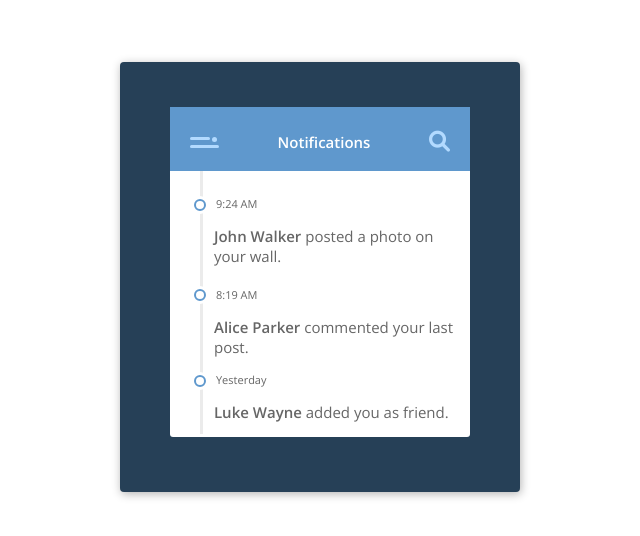
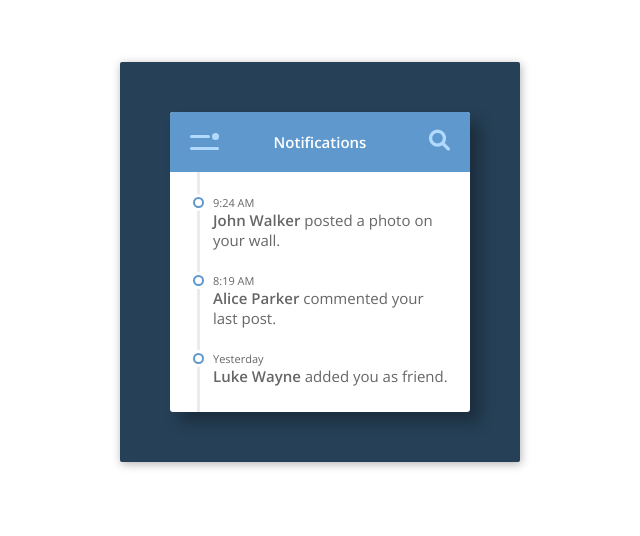
Before and after one commit to tanushiuix/assignment2-animation, a plain HTML site: page index.html in a window 1280 px wide. Shown: the part 138-674 px from the top of the page, without its empty margins (320-960 px from the left). Drawn offline with nearby package versions, Linux system fonts and the light colour scheme.

Commit message:
final completed

```diff
--- /dev/null
+++ b/App.js
@@ -0,0 +1,16 @@
+document.addEventListener('DOMContentLoaded', function() {
+    var searchIcon = document.querySelector('.search-icon');
+    var searchInput = document.querySelector('.search-input');
+    var menuIcon = document.querySelector('.menu-icon');
+    var panel = document.querySelector('.panel');
+    var menu = document.querySelector('.menu');
+
+    searchIcon.addEventListener('click', function() {
+        searchInput.classList.toggle('active');
+    });
+
+    menuIcon.addEventListener('click', function() {
+        panel.classList.toggle('show-menu');
+        menu.classList.toggle('active');
+    });
+});
--- a/index.css
+++ b/index.css
@@ -11,12 +11,12 @@
   top: 50%;
   left: 50%;
   width: 400px;
-  height: 430px;
+  height: 400px;
   margin-top: -200px;
   margin-left: -200px;
-  border-radius: 4px;
+  border-radius: 2px;
   box-shadow: 1px 2px 10px 0px rgba(0,0,0,0.3);
-  background: var(--blue-dark);
+  background-color:#264057;
   color: #666666;
   font-family: 'Open Sans', Helvetica, sans-serif;
   -webkit-font-smoothing: antialiased;
@@ -24,177 +24,238 @@
   overflow: hidden;
 }
 
-.panel{
-    margin-top: 45px;
-    margin-left:auto;
-    margin-right: auto;
-    width:300px;
-    height: 330px;
-
-    display: flex;
-    flex-direction: column;
-    background-color: white;
+.panel {
+  position: absolute;
+  z-index: 2;
+  height: 300px;
+  width: 300px;
+  top: 50px;
+  left: 50px;
+  background-color: #fff;
   border-radius: 3px;
-}
-.header{
-    width: 100%;
-    padding-bottom: 19px;
-
-    background-color:  #5F98CD;
-
-    display: flex;
-    flex-direction: row;
-    justify-content: space-between;
+  overflow: hidden;
+  box-shadow: 10px 10px 15px 0 rgba(0,0,0,0.3);
+  transition: all .5s ease-in-out;
 }
 
-.menu-icon .dash-top{
-    width: 20px;
-    height: 3px;
-    border-radius: 3px;
-    background-color:  #B2DAFF;
-    margin-top: 30px;
-    margin-left: 20px;
+.panel.show-menu {
+  transform: translate3d(150px,0,0);
 }
-.menu-icon .dash-bottom{
+
+.panel .header {
+  height: 60px;
+  width: 100%;
+  background-color: #5F98CD;
+}
+
+.panel .header .menu-icon {
+  position: absolute;
   width: 29px;
-    height: 3px;
-    border-radius:3px;
-    background-color: #B2DAFF;
-    margin-top: 5px;
-    margin-left: 20px;
-}
-.menu-icon .circle{
-    width: 5px;
-    height: 5px;
-    border-radius: 50%;
-    background-color: #B2DAFF;
-    margin-top: 18px;
-    margin-left: 22px;
-}
-.title{
-    margin-top: 25px;
-    color: #fff;
-    text-align: center;
-    font-weight: 600;
-    font-size: 15px;
-}
- .search-icon{
-    z-index: 2;
-    font-size: 21px;
-    color: #B2DAFF;
-    margin-top: 24px;
-    margin-right: 20px;
-    transition: all .3s ease;
+  height: 15px;
+  top: 23px;
+  left: 20px;
   cursor: pointer;
-}
-.search-icon:hover{
-    color: #fff;
 }
 
 .panel .header .menu-icon:hover .dash-top,
 .panel .header .menu-icon:hover .dash-bottom,
 .panel .header .menu-icon:hover .circle {
-  background: #fff;
+  background-color: #fff;
 }
 
-.notifications{
-    display: flex;
-    width: 100%;
+.panel .header .menu-icon .dash-top {
+  position: absolute;
+  width: 20px;
+  height: 3px;
+  top: 0;
+  left: 0;
+  background-color: #B2DAFF;
+  border-radius: 3px;
+  transition: all .2s ease-in-out;
+}
 
-    justify-content: space-around;
+.panel .header .menu-icon .dash-bottom {
+  position: absolute;
+  width: 29px;
+  height: 3px;
+  bottom: 0;
+  left: 0;
+  background-color: #B2DAFF;
+  border-radius: 3px;
+  transition: all .2s ease-in-out;
+}
 
+.panel .header .menu-icon .circle {
+  position: absolute;
+  height: 7px;
+  width: 7px;
+  border-radius: 50%;
+  top: -2px;
+  right: 0;
+  background-color: #B2DAFF;
+  transition: all .2s ease-in-out;
 }
-.line{
+
+.panel .header .title {
+  display: block;
+  text-align: center;
+  line-height: 60px;
+  color: #fff;
+  font-weight: 600;
+  font-size: 15px;
+}
+
+.panel .header .search-input {
+  box-sizing: border-box;
+  position: absolute;
+  top: 13px;
+  right: 55px;
+  width: 230px;
+  height: 34px;
+  border-radius: 17px;
+  border: none;
+  background-color: #fff;
+  padding: 0 17px;
+  font-size: 13px;
+  color: #666;
+  transition: all .3s ease-in-out;
+  transform: translateX(15px);
+  opacity: 0;
+  pointer-events: none;
+}
+
+.panel .header .search-input:focus {
+  outline: none;
+}
+
+.panel .header .search-input.active {
+  transform: translateX(0);
+  opacity: 1;
+  pointer-events: all;
+}
+
+.panel .header .search-icon {
+  position: absolute;
+  z-index: 2;
+  font-size: 21px;
+  color: #B2DAFF;
+  top: 18px;
+  right: 20px;
+  transition: all .3s ease;
+  cursor: pointer;
+}
+
+.panel .header .search-icon:hover {
+  color: #fff;
+}
+
+.panel .notifications {
+  position: relative;
+  height: 100%;
+  overflow: hidden;
+}
+
+.panel .notifications .line {
+  position: absolute;
+  top: 0;
+  left: 27px;
+  bottom: 0;
   width: 3px;
-    height: 99%;
   background-color: #EBEBEB;
-    margin-left: 30px;
 }
-.notification-chamber{
-    width: 90%;
 
-    display: flex;
-    flex-direction: column;
+.panel .notifications .notification {
+  position: relative;
+  z-index: 2;
+  margin: 25px 20px 25px 43px;
 }
-.notification{
-  margin-left: 1px;
 
-  display: flex;
-  flex-direction: column;
+.panel .notifications .notification:hover {
+  color: #5F98CD;
+  cursor: pointer;
+}
 
-
-
-}
-.circle1{
+.panel .notifications .notification .circle {
+  box-sizing: border-box;
   position: absolute;
-  height: 8px;
-  width: 8px;
-  background: #fff;
-  border: 2px solid var(--blue);
+  height: 11px;
+  width: 11px;
+  background-color: #fff;
+  border: 2px solid #5F98CD;
   box-shadow: 0 0 0 3px #fff;
   border-radius: 6px;
-  top: 28px;
-  left: -10px;
-
-}
-.circle2{
-  position: absolute;
-  height: 8px;
-  width: 8px;
-  background: #fff;
-  border: 2px solid var(--blue);
-  box-shadow: 0 0 0 3px #fff;
-  border-radius: 6px;
-  top: 8px;
-  left: -10px;
-}
-.circle3{
-  position: absolute;
-  height: 8px;
-  width: 8px;
-  background: #fff;
-  border: 2px solid var(--blue);
-  box-shadow: 0 0 0 3px #fff;
-  border-radius: 6px;
-  top: 3px;
-  left: -10px;
-
-}
-.desc{
-  display: flex;
-  flex-direction: column;
-
-  justify-content: space-around;
-  height: 100%;
-
+  top: 0;
+  left: -20px;
 }
 
+.panel .notifications .notification .time {
+  display: block;
+  font-size: 11px;
+  line-height: 11px;
+  margin-bottom: 2px;
+}
 
-.time1{
-  font-size: 11px;
-  margin-top: 25px;
-  margin-left: 12px;
+.panel .notifications .notification p {
+  font-size: 15px;
+  line-height: 20px;
+  margin: 0;
 }
-.time2{
-  font-size: 11px;
-  margin-top: 6px;
-  margin-left: 12px;
+
+.panel .notifications .notification p b {
+  font-weight: 600;
 }
-.time3{
-  font-size: 11px;
 
-  margin-left: 12px;
+.menu {
+  position: absolute;
+  width: 170px;
+  height: 270px;
+  top: 65px;
+  left: 50px;
+  background-color: #43627D;
+  border-radius: 3px;
+  transition: all .5s ease-in-out;
+  transform: translate3d(20px,0,0);
 }
-p{
-    font-size: 15px;
-    margin-left: 10px;
-    margin-right: 10px;
-    line-height: 20px;
+
+.menu.active {
+  box-shadow: 5px 5px 8px 0 rgba(0,0,0,0.2);
+  transform: translate3d(0,0,0);
 }
-.panel .notifications .notification:hover {
-  color: var(--blue);
+
+.menu ul {
+  margin: 0;
+  padding: 10px 0;
+}
+
+.menu ul li {
+  color: #93B2CD;
+  margin: 0;
+  padding: 18px 17px;
+  list-style: none;
+  font-size: 14px;
+  line-height: 14px;
   cursor: pointer;
+  transition: all .3s ease-in-out;
 }
+
+.menu ul li:hover {
+  color: #fff;
+  background-color: #385269;
+}
+
+.menu ul li span {
+  display: block;
+  float: left;
+  margin-right: 8px;
+  margin-top: -1px;
+}
+
+.menu ul li .fa-gear,
+.menu ul li .fa-user,
+.menu ul li .fa-bell {
+  margin-top: 0;
+}
+
 @keyframes downtoup {
   from {
     transform: translate3d(0,50px,0);
@@ -205,17 +266,18 @@ p{
     opacity: 1;
   }
 }
-.panel .notifications .notification-chamber .notification:nth-child(1) {
+
+.panel .notifications .notification:nth-child(2) {
   animation: downtoup .5s ease-out 0.4s;
   animation-fill-mode: both;
 }
 
-  .panel .notifications .notification-chamber .notification:nth-child(2) {
+.panel .notifications .notification:nth-child(3) {
   animation: downtoup .5s ease-out 0.6s;
   animation-fill-mode: both;
 }
 
-  .panel .notifications .notification-chamber .notification:nth-child(3) {
+.panel .notifications .notification:nth-child(4) {
   animation: downtoup .5s ease-out 0.8s;
   animation-fill-mode: both;
 }
--- a/index.html
+++ b/index.html
@@ -6,51 +6,49 @@
     <title>Assignment 2 Panel</title>
     <link rel="stylesheet" href="https://cdnjs.cloudflare.com/ajax/libs/font-awesome/6.0.0-beta3/css/all.min.css">
     <link rel="stylesheet" href="index.css">
-
+    <script src="App.js"></script>
 </head>
 <body>
     <div class="frame">
         <div class="panel">
             <div class="header">
                 <div class="menu-icon">
-                    <div class="combine">
-                        <div class="dash-top">
-                            <span> <div class="circle"></div></span>
-                        </div>
+                    <div class="dash-top"></div>
                     <div class="dash-bottom"></div>
-                    </div>
-
+                    <div class="circle"></div>
                 </div>
                 <span class="title">Notifications</span>
-
+                <input type="text" class="search-input" placeholder="Search ...">
                 <div class="fa fa-search search-icon"></div>
             </div>
             <div class="notifications">
                 <div class="line"></div>
-                <div class="notification-chamber">
                 <div class="notification">
-                        <div class="circle1"></div>
-                        <div class="desc">
-                            <span class="time time1">9:24 AM</span>
+                    <div class="circle"></div>
+                    <span class="time">9:24 AM</span>
                     <p><b>John Walker</b> posted a photo on your wall.</p>
                 </div>
+                <div class="notification">
+                    <div class="circle"></div>
+                    <span class="time">8:19 AM</span>
+                    <p><b>Alice Parker</b> commented your last post.</p>
                 </div>
                 <div class="notification">
-                        <div class="circle2"></div>
-                        <div class="desc">
-                            <span class="time2">8:19 AM</span>
-                            <p><b>Alice Parker</b> commented your last post.</p>
-                        </div>
-                    </div>
-                    <div class="notification">
-                        <div class="circle3"></div>
-                        <span class="time3">Yesterday</span>
+                    <div class="circle"></div>
+                    <span class="time">Yesterday</span>
                     <p><b>Luke Wayne</b> added you as friend.</p>
                 </div>
             </div>
         </div>
+        <div class="menu">
+            <ul>
+                <li><span class="fa fa-dashboard"></span>Dashboard</li>
+                <li><span class="fa fa-user"></span>Profile</li>
+                <li><span class="fa fa-bell"></span>Notifications</li>
+                <li><span class="fa fa-comments"></span>Messages</li>
+                <li><span class="fa fa-gear"></span>Settings</li>
+            </ul>
         </div>
-
     </div>
 </body>
 </html>
```
Lines whose indentation alone changed are shown as unchanged.
